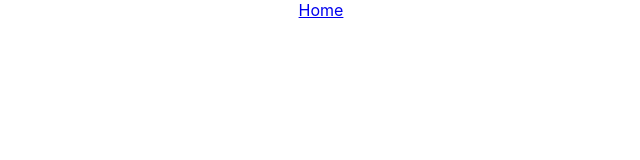
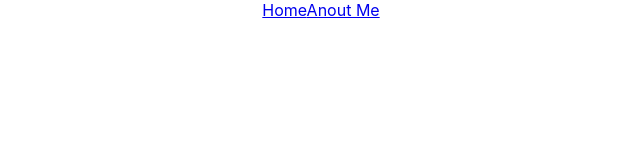
Before and after one commit to CandaceCheung/CandaceCheung.github.io, a React (Create React App) app: page / in a window 1280 px wide. Shown: the top 160 px of the page, without its empty margins (319-959 px from the left). Built offline with nearby package versions, Linux system fonts and the light colour scheme.

Commit message:
added about me link in app

```diff
--- a/src/App.tsx
+++ b/src/App.tsx
@@ -10,7 +10,7 @@ function App() {
                 <>
                     <nav>
                       <Link to="/">Home</Link>
-
+                      <Link to="/about">Anout Me</Link>
                     </nav>
                     <Routes>
                       <Route path="/" element={<Home/>} />
```
